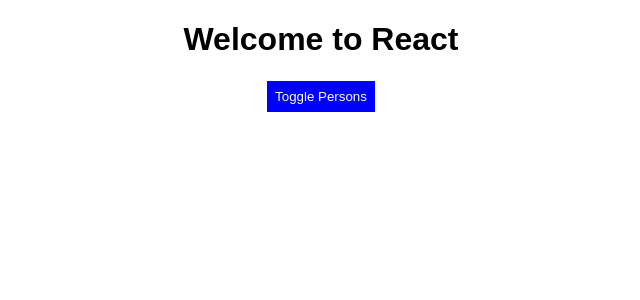
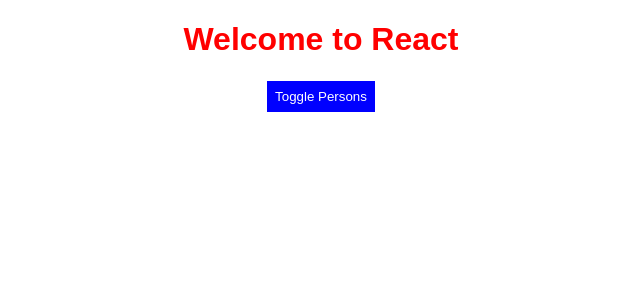
Before and after one commit to thodorisk/react-learning-app, a React (Create React App) app: page / in a window 1280 px wide. Shown: the top 300 px of the page, without its empty margins (319-959 px from the left). Built offline with nearby package versions, Linux system fonts and the light colour scheme.

Commit message:
set styles in a text dynamically using classes

```diff
--- a/src/App.css
+++ b/src/App.css
@@ -1,3 +1,11 @@
 .App {
   text-align: center;
 }
+
+.red {
+  color: red;
+}
+
+.bold {
+  font-weight: 600;
+}
--- a/src/App.js
+++ b/src/App.js
@@ -68,9 +68,11 @@
       style.backgroundColor = 'cyan';
     }
 
+    let classes = ['red', 'bold'].join(' ');
+
     return (
       <div className="App">
-        <h1>Welcome to React</h1>
+        <h1 className={classes}>Welcome to React</h1>
         <button style={style} onClick={this.togglePersonsVisibilityHandler}>
           Toggle Persons
         </button>
```
